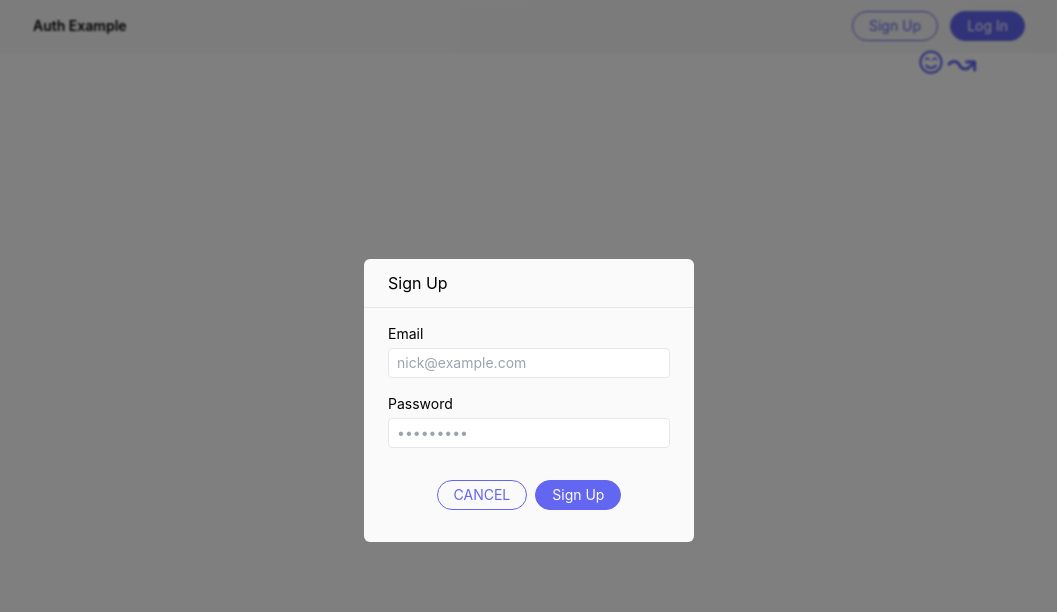
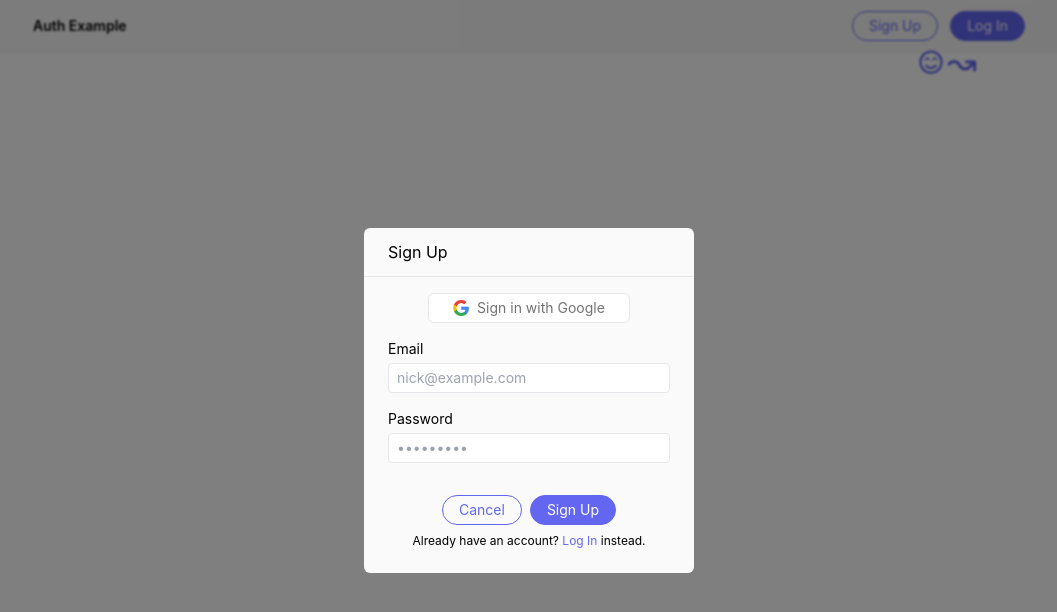
Before and after one commit to nickderaj/Nextjs-TS-Template, a Next.js app: page / in a window 1280 px wide. Both pictures are taken after a click on the button "Sign Up". Shown: the top 612 px of the page, without its empty margins (111-1168 px from the left). Built offline with nearby package versions, Linux system fonts and the light colour scheme; no server answers.

Commit message:
feat: added option to sign in with google

```diff
--- a/components/elements/modals/AuthModalBody.tsx
+++ b/components/elements/modals/AuthModalBody.tsx
@@ -1,6 +1,8 @@
 import Modal from '@/components/elements/modals/Modal';
-import { setAuthModalOpen } from '@/redux/slices/modalSlice';
+import { setAuthModalOpen, setAuthModalState } from '@/redux/slices/modalSlice';
 import { RootState } from '@/redux/store';
+import useAuth from 'hooks/useAuth';
+import Image from 'next/image';
 import { ChangeEvent, Dispatch, FormEvent, SetStateAction } from 'react';
 import { useDispatch, useSelector } from 'react-redux';
 import Button from '../buttons/Button';
@@ -8,16 +10,22 @@ import Input from '../forms/inputs/Input';
 import Spinner from '../spinner/Spinner';
 
 export interface IAuthModalBody {
-  loginOrSignup: 'login' | 'signup';
   isSubmitting: boolean;
   setEmail: Dispatch<SetStateAction<string>>;
   setPassword: Dispatch<SetStateAction<string>>;
   handleSubmit: (_e: FormEvent) => void;
 }
 
-export default function AuthModalBody({ loginOrSignup, isSubmitting, setEmail, setPassword, handleSubmit }: IAuthModalBody) {
+export default function AuthModalBody({ isSubmitting, setEmail, setPassword, handleSubmit }: IAuthModalBody) {
   const { user, authError } = useSelector((state: RootState) => state.auth);
+  const { authModalState } = useSelector((state: RootState) => state.modal);
+  const { googleSignIn } = useAuth();
   const dispatch = useDispatch();
+
+  const changeModalState = () => {
+    if (authModalState === 'login') dispatch(setAuthModalState('signup'));
+    if (authModalState === 'signup') dispatch(setAuthModalState('login'));
+  };
 
   return (
     <Modal>
@@ -28,12 +36,22 @@ export default function AuthModalBody({ loginOrSignup, isSubmitting, setEmail, s
             <Spinner />
           </div>
         )}
-        <h4 className="text-base border-b py-3 px-6 mb-4">{loginOrSignup === 'login' ? 'Log In' : 'Sign Up'}</h4>
+        <h4 className="text-base border-b py-3 px-6 mb-4">{authModalState === 'login' ? 'Log In' : 'Sign Up'}</h4>
+        <div className="flex justify-center items-center w-full">
+          <div
+            onClick={googleSignIn}
+            className="flex mx-6 w-fit px-6 py-1 mb-4 bg-white justify-center items-center gap-2 border rounded-md
+            cursor-pointer text-sm text-neutral-500 hover:text-neutral-700 hover:shadow-md duration-300 transition-all"
+          >
+            <Image src="/google_logo.png" alt="google logo" height="16" width="16" />
+            <span>Sign in with Google</span>
+          </div>
+        </div>
         <form onSubmit={handleSubmit} className="px-6 pb-4 flex flex-col">
           <Input
-            defaultValue={user == null ? '' : user}
+            defaultValue={user.email == null ? '' : user.email}
             label="Email"
-            name={loginOrSignup + ' email'}
+            name={authModalState + ' email'}
             placeholder="nick@example.com"
             required
             onChange={(e: ChangeEvent<HTMLInputElement>) => {
@@ -42,7 +60,7 @@ export default function AuthModalBody({ loginOrSignup, isSubmitting, setEmail, s
           />
           <Input
             label="Password"
-            name={loginOrSignup + ' password'}
+            name={authModalState + ' password'}
             placeholder="•••••••••"
             type="password"
             required
@@ -53,9 +71,21 @@ export default function AuthModalBody({ loginOrSignup, isSubmitting, setEmail, s
           <div className="relative bottom-3">
             {authError && <div className="text-rose-600 text-sm w-full absolute">{authError}</div>}
           </div>
-          <div className="flex gap-2 my-4 justify-center items-center">
-            <Button type="button" variant="secondary" title="CANCEL" onClick={() => dispatch(setAuthModalOpen(false))} />
-            <Button type="submit" title={loginOrSignup === 'login' ? 'Log In' : 'Sign Up'} disabled={isSubmitting} />
+          <div className="flex gap-2 mt-4 justify-center items-center">
+            <Button type="button" variant="secondary" title="Cancel" onClick={() => dispatch(setAuthModalOpen(false))} />
+            <Button type="submit" title={authModalState === 'login' ? 'Log In' : 'Sign Up'} disabled={isSubmitting} />
+          </div>
+          <div className="my-2 flex justify-center items-center text-xs">
+            <p>
+              {authModalState === 'login' ? 'No account?' : 'Already have an account?'}{' '}
+              <span
+                onClick={changeModalState}
+                className="text-indigo-500 hover:text-indigo-400 cursor-pointer transition-all duration-300"
+              >
+                {authModalState === 'login' ? 'Sign up' : 'Log In'}
+              </span>{' '}
+              instead.
+            </p>
           </div>
         </form>
       </div>
--- a/components/elements/modals/LogoutModalBody.tsx
+++ b/components/elements/modals/LogoutModalBody.tsx
@@ -26,7 +26,7 @@ export default function LogoutModalBody({ isSubmitting, handleSubmit }: ILogoutM
         <form onSubmit={handleSubmit} className="px-6 pb-4 flex flex-col">
           <span>Are you sure you want to log out?</span>
           <div className="flex gap-2 my-4 justify-center items-center">
-            <Button type="button" variant="secondary" title="CANCEL" onClick={() => dispatch(setAuthModalOpen(false))} />
+            <Button type="button" variant="secondary" title="Cancel" onClick={() => dispatch(setAuthModalOpen(false))} />
             <Button type="submit" title="Log Out" disabled={isSubmitting} />
           </div>
         </form>
--- a/components/layouts/Navbar.tsx
+++ b/components/layouts/Navbar.tsx
@@ -12,13 +12,13 @@ export default function Navbar() {
     <div className="flex justify-between items-center bg-gradient-to-r from-neutral-50 to-neutral-100 shadow-sm py-2 px-6 sm:px-36">
       <h1 className="flex items-center gap-2 font-semibold text-sm py-2">Auth Example</h1>
       <div className="flex gap-2 sm:gap-3">
-        {!user && (
+        {!user.email && (
           <>
             <Button onClick={() => dispatch(setSignupModalOpen())} variant="secondary" title="Sign Up" />
             <Button onClick={() => dispatch(setLoginModalOpen())} title="Log In" />
           </>
         )}
-        {user && <Button onClick={() => dispatch(setLogoutModalOpen())} title="Log Out" />}
+        {user.email && <Button onClick={() => dispatch(setLogoutModalOpen())} title="Log Out" />}
       </div>
       <AuthModal />
     </div>
--- a/components/modals/AuthModal.tsx
+++ b/components/modals/AuthModal.tsx
@@ -40,13 +40,7 @@ export default function AuthModal() {
   return (
     <>
       {authModalOpen && authModalState !== 'logout' && (
-        <AuthModalBody
-          loginOrSignup={authModalState}
-          setEmail={setEmail}
-          setPassword={setPassword}
-          isSubmitting={isSubmitting}
-          handleSubmit={handleSubmit}
-        />
+        <AuthModalBody setEmail={setEmail} setPassword={setPassword} isSubmitting={isSubmitting} handleSubmit={handleSubmit} />
       )}
       {authModalOpen && authModalState === 'logout' && (
         <LogoutModalBody isSubmitting={isSubmitting} handleSubmit={handleSubmit} />
--- a/hooks/useAuth.ts
+++ b/hooks/useAuth.ts
@@ -2,7 +2,13 @@ import { auth } from '@/config/firebase';
 import { setAuthError, setUser } from '@/redux/slices/authSlice';
 import { setAuthModalOpen } from '@/redux/slices/modalSlice';
 import { FirebaseError } from 'firebase/app';
-import { createUserWithEmailAndPassword, signInWithEmailAndPassword, signOut } from 'firebase/auth';
+import {
+  createUserWithEmailAndPassword,
+  GoogleAuthProvider,
+  signInWithEmailAndPassword,
+  signInWithPopup,
+  signOut,
+} from 'firebase/auth';
 import { useRouter } from 'next/router';
 import { useEffect, useState } from 'react';
 
@@ -15,12 +21,29 @@ export default function useAuth() {
 
   useEffect(() => {
     const unsubscribe = auth.onAuthStateChanged((user) => {
+      const email = user?.email || '';
+      const photoURL = user?.photoURL || '';
+      const displayName = user?.displayName || '';
+
+      dispatch(setUser({ email, photoURL, displayName }));
       setLoading(false);
-      dispatch(setUser(user?.email || ''));
     });
 
     return unsubscribe;
   }, [dispatch]);
+
+  const googleSignIn = async () => {
+    try {
+      const provider = new GoogleAuthProvider();
+      await signInWithPopup(auth, provider);
+      dispatch(setAuthModalOpen(false));
+      router.push('/dashboard');
+    } catch (error) {
+      console.log(error);
+      clearUser();
+      dispatch(setAuthError(mapErrors(error)));
+    }
+  };
 
   const login = async (email: string, password: string) => {
     try {
@@ -28,14 +51,14 @@ export default function useAuth() {
       dispatch(setAuthModalOpen(false));
       router.push('/dashboard');
     } catch (error) {
-      dispatch(setUser(''));
+      clearUser();
       dispatch(setAuthError(mapErrors(error)));
     }
   };
 
   const logout = async () => {
     await signOut(auth);
-    dispatch(setUser(''));
+    clearUser();
     dispatch(setAuthModalOpen(false));
     router.push('/');
   };
@@ -46,9 +69,13 @@ export default function useAuth() {
       dispatch(setAuthModalOpen(false));
       router.push('/dashboard');
     } catch (error) {
-      dispatch(setUser(''));
+      clearUser();
       dispatch(setAuthError(mapErrors(error)));
     }
+  };
+
+  const clearUser = () => {
+    dispatch(setUser({ email: '', photoURL: '', displayName: '' }));
   };
 
   const mapErrors = (error: unknown) => {
@@ -60,6 +87,8 @@ export default function useAuth() {
           return 'Incorrect password.';
         case 'auth/user-not-found':
           return 'User not found.';
+        case 'auth/popup-closed-by-user':
+          return '';
         default:
           return 'Something went wrong.';
       }
@@ -67,5 +96,5 @@ export default function useAuth() {
     return 'Something went wrong.';
   };
 
-  return { signup, login, logout, loading };
+  return { googleSignIn, signup, login, logout, loading };
 }
--- a/pages/dashboard.tsx
+++ b/pages/dashboard.tsx
@@ -13,7 +13,14 @@ export default function Dashboard(_: PageWithLayout) {
     if (!user) router.push('/');
   }, [router, user]);
 
-  return <section className="flex justify-center items-center flex-grow">{user && <div>This is a protected page</div>}</section>;
+  return (
+    <section className="flex justify-center items-center flex-grow">
+      <div className="flex flex-col gap-2">
+        <h3 className="capitalize">Hello, {user.displayName.toLowerCase() || user.email.split('@')[0].toLowerCase()}</h3>
+        <h4>This is a protected page</h4>
+      </div>
+    </section>
+  );
 }
 
 Dashboard.getLayout = (page: React.ReactNode) => {
--- a/redux/slices/authSlice.ts
+++ b/redux/slices/authSlice.ts
@@ -1,12 +1,20 @@
 import { createSlice, PayloadAction } from '@reduxjs/toolkit';
 
 export interface ISliceState {
-  user: string;
+  user: {
+    email: string;
+    photoURL: string;
+    displayName: string;
+  };
   authError: string;
 }
 
 const initialState: ISliceState = {
-  user: '',
+  user: {
+    email: '',
+    photoURL: '',
+    displayName: '',
+  },
   authError: '',
 };
 
@@ -14,7 +22,7 @@ export const authSlice = createSlice({
   name: 'auth',
   initialState,
   reducers: {
-    setUser: (state, action: PayloadAction<string>) => {
+    setUser: (state, action: PayloadAction<{ email: string; photoURL: string; displayName: string }>) => {
       state.user = action.payload;
     },
     setAuthError: (state, action: PayloadAction<string>) => {
--- a/redux/slices/modalSlice.ts
+++ b/redux/slices/modalSlice.ts
@@ -29,12 +29,16 @@ export const modalSlice = createSlice({
       state.authModalOpen = true;
       state.authModalState = 'signup';
     },
+    setAuthModalState: (state, action: PayloadAction<'login' | 'signup' | 'logout'>) => {
+      state.authModalState = action.payload;
+    },
     closeAllModals: (state) => {
       state.authModalOpen = false;
     },
   },
 });
 
-export const { setAuthModalOpen, setLoginModalOpen, setLogoutModalOpen, setSignupModalOpen, closeAllModals } = modalSlice.actions;
+export const { setAuthModalOpen, setLoginModalOpen, setLogoutModalOpen, setSignupModalOpen, setAuthModalState, closeAllModals } =
+  modalSlice.actions;
 
 export default modalSlice.reducer;
```
Also changed, not shown: public/google_logo.png (added).
